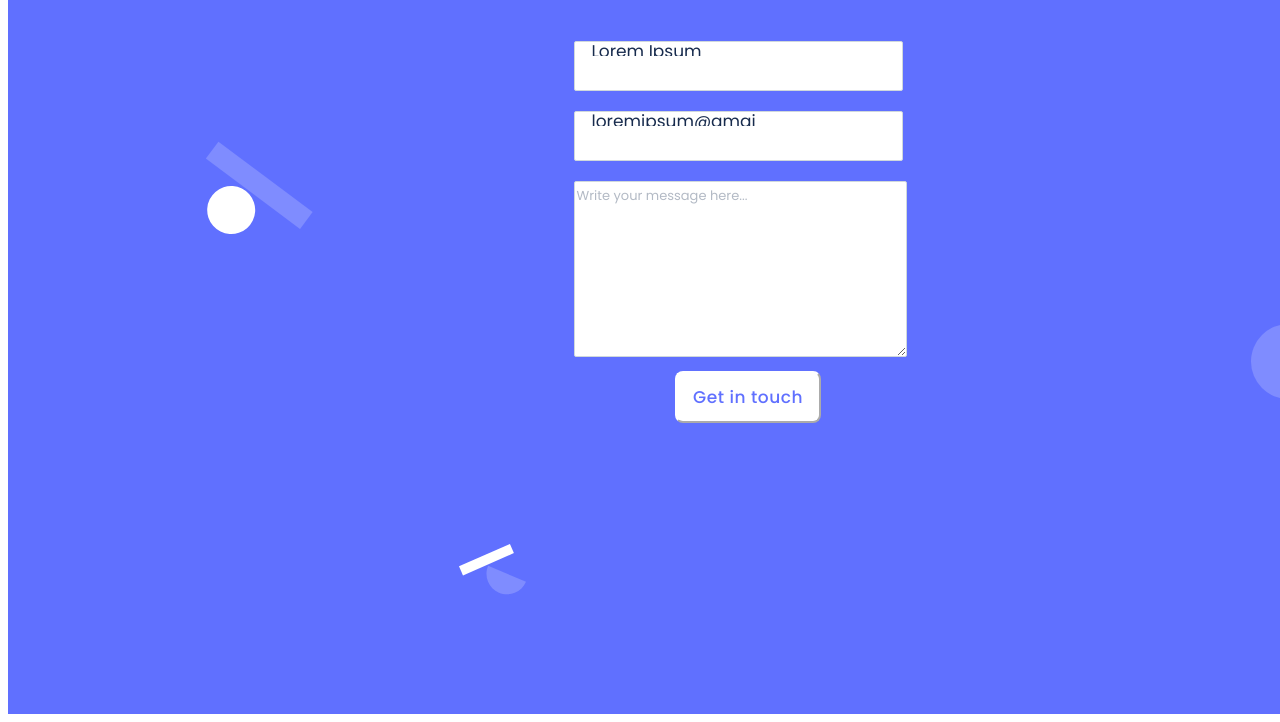
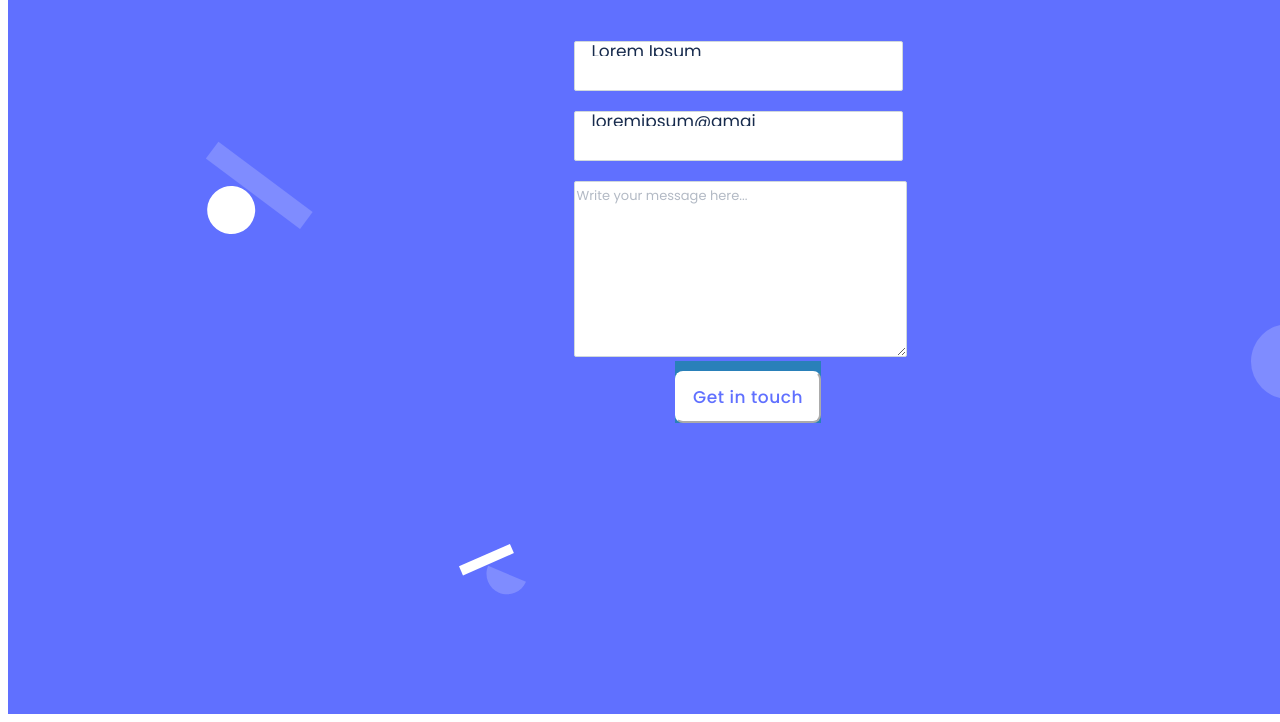
Before and after one commit to Bisma-Aslam/Mobile, a website: page index.html in a window 1280 px wide. In both pictures the pointer is over the element "Get in touch". Shown: the part 4981-5703 px from the top of the page. Drawn offline with Linux system fonts and the light colour scheme.

Commit message:
Added 1 Animation

```diff
--- a/style.css
+++ b/style.css
@@ -643,6 +643,7 @@
     height: 750px;
     background-image: url('./Header\ bg.svg');
     border-bottom-left-radius: 80px;
+    background-repeat: no-repeat;
   }
 
   .text10 {
@@ -1239,6 +1240,11 @@
 
   .BUTTON {
     align-self: center;
+    transition: background-color 0.3s ease;
+  }
+
+  .BUTTON:hover {
+    background-color: #2980b9;
   }
 
   .submitButton {
```
